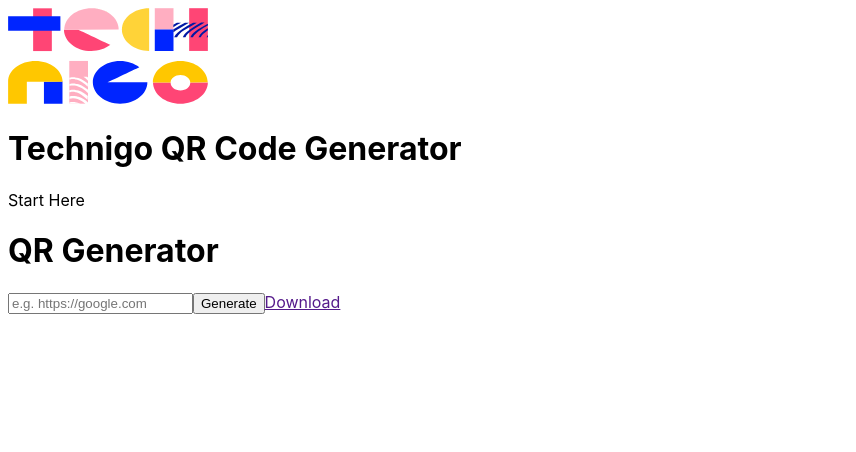
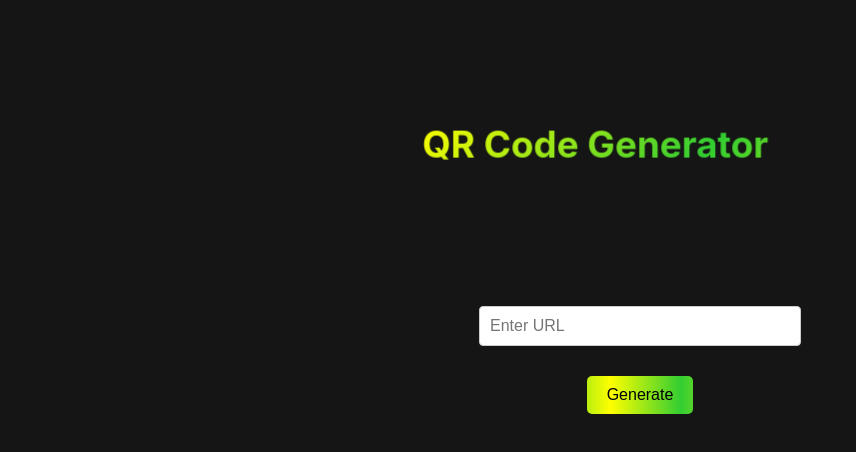
Before and after one commit to Technigo/project-custom-hooks-qr-code-generator-vite, a React (Vite) app: page / in a window 1280 px wide. Shown: the top 452 px of the page, without its empty margins (0-856 px from the left). Built offline with nearby package versions, Linux system fonts and the light colour scheme.

Commit message:
custom hook

```diff
--- a/src/App.jsx
+++ b/src/App.jsx
@@ -1,24 +1,62 @@
 // App Component Explanation
 // The App component serves as a user interface for generating and downloading QR codes, utilizing the custom hook useQRCodeGenerator which encapsulates the logic for QR code generation and management. When rendered, the component displays a title ("Technigo QR Code Generator") and conditionally renders either an input field and a "Generate" button or a generated QR code image, a "Download" button, and a "Repeat" button, based on the showInput state variable. If showInput is true, users can input a URL and generate a QR code by clicking the "Generate" button. Once generated, the input field and "Generate" button are replaced by the QR code image and additional buttons. The "Download" button triggers a download of the QR code image, and the "Repeat" button resets the UI to allow for generating a new QR code. The url, setUrl, qr, showInput, generateQRCode, downloadQRCode, and repeatAction variables and functions are derived from the useQRCodeGenerator hook, providing the necessary state and actions to manage the QR code generation process.
-import logo from "./assets/technigo-logo.svg";
+
 // Import the custom hook useQRCodeGenerator
-import { QrExample } from "./components/QrExample";
+import { useQRCodeGenerator } from "./hooks/useQRCodeGenerator";
+import { useState, useEffect } from 'react';
+
 
 // Define the App component
 export const App = () => {
   // Destructure variables, properties and methods from the useQRCodeGenerator hook that you imported above here :)
+  const { url, setUrl, qr, showInput, generateQRCode, downloadQRCode, repeatAction } = useQRCodeGenerator();
+
+  const [isSpinning, setIsSpinning] = useState(false);
+
+  const handleGenerateClick = () => {
+    setIsSpinning(true); // Start the spin
+    setTimeout(() => {
+      generateQRCode(); // This will generate the QR code and change state to hide input
+    }, 1000); // Adjust to the total duration of your spin animation
+  };
+
+  useEffect(() => {
+    if (isSpinning) {
+      const timer = setTimeout(() => {
+        setIsSpinning(false);
+      }, 1000); // This should match the duration of the spin animation
+
+      return () => clearTimeout(timer);
+    }
+  }, [isSpinning]);
 
   // Return the JSX to render the component
   return (
-    <div className="">
-      {/* Render the title */}
-      <img className="logo" src={logo} alt="" />
-      <h1>Technigo QR Code Generator</h1>
-      <p>Start Here</p>
-      <QrExample />
+    <div className="app">
+      <h1>QR Code Generator</h1>
 
-      {/* Conditionally render based on wether the user is inputting an URL to generate a QR Code or the user wnats to downaload the generated QR Code from the url input */}
-      {/* {yourReactiveVariableThatTogglesTheDownloadQrCcodeOrInputField ? () : ()} */}
+      <div className={isSpinning ? 'spinning' : ''}>
+      {showInput ? (
+        // If showing input, display the input field and generate button
+        <div className='input-wrapper'>
+          <input
+            value={url}
+            onChange={(e) => setUrl(e.target.value)}
+            placeholder="Enter URL"
+          />
+          <button onClick={handleGenerateClick}>Generate</button>
+        </div>
+      ) : (
+        // If showing QR code, display the QR code and the buttons
+        <div>
+          <img src={qr} alt="Generated QR Code" />
+          <div className="button-wrapper">
+            <button onClick={downloadQRCode}>Download</button>
+            <button onClick={repeatAction}>Restart</button>
+          </div>
+        </div>
+      )}
     </div>
+  </div>
   );
 };
--- a/src/hooks/useQRCodeGenerator.jsx
+++ b/src/hooks/useQRCodeGenerator.jsx
@@ -1,35 +1,52 @@
 // Hook Explanation
 // This React component, specifically a custom hook named useQRCodeGenerator, is designed to facilitate the generation and downloading of QR codes. Initially, it utilizes the useState hook from React to manage three pieces of state: url (to store the input URL that will be converted into a QR code), qr (to store the generated QR code data URL), and showInput (a boolean to toggle the visibility of an input element in the UI). The hook exposes a method generateQRCode which utilizes the QRCode.toDataURL method to convert the provided URL into a QR code, applying specific styling options, and then updates the state with the generated QR code and hides the input. The downloadQRCode method allows users to download the generated QR code as a PNG file, prompting them to provide a filename and handling the download process via creating an anchor element in the DOM. Lastly, the repeatAction method resets the state to allow users to generate a new QR code. The hook returns an object containing the state variables and methods, enabling them to be utilized in the component where the hook is used.
 import QRCode from "qrcode";
+import { useState } from 'react';
 
 // Define a custom hook named useQRCodeGenerator
 export const useQRCodeGenerator = () => {
   // Reactive State variable to store the input URL
-  //   const ...
+  const [url, setUrl] = useState('');
 
   // Reactive State variable to store the generated QR code data URL
-  //   const ...
+  const [qr, setQr] = useState('');
 
   // Reactive State variable to toggle the visibility of the input element - boolean value
-  //   const ...
+  const [showInput, setShowInput] = useState(true);
+
 
   // Function to generate a QR code from the input URL
-  const generateQRCode = () => {
+  const generateQRCode = async () => {
     // HINT 1: Utilize the qrccode library that converts a URL to a QR code data URL.
+    try {
+      const qrCodeDataUrl = await QRCode.toDataURL(url, {
+        width: 300,
+        margin: 3,
+        color: {
+          dark: '#141514',
+          light: '#FFFFFF'
+        }
+      });
     // Use the Import of the qrcode and chain to the native method toDataUrl() much like the example provided and specify the data within the object that you will be passing such as the {url, {width, margin, color:{dark, light}}} which containes the information to generate the qr-code and url. Lastly, this native method toDataUrl() will contain a callback function  that will update the qr variable and will also update the variable toggling the visibility of the input element.
-    QRCode.toDataURL(
-      console.log("Delete This Line OR Comment Out")
+
+    /*QRCode.toDataURL(
+      console.log("Delete This Line OR Comment Out")*/
+
       // HINT 2: Ensure to pass the necessary parameters to the QR code generation method, such as the URL to convert and any styling options.
       // ...
       // HINT 3: Handle the callback of the QR code generation method, which provides the generated QR code data URL.
-      // ...
+      setQr(qrCodeDataUrl);
+      // Update the variable toggling the visibility of the input element
+      setShowInput(false);
+    } catch (err) {
       // HINT 4: Implement error handling to manage any issues that might occur during QR code generation.
-      // ...
+      console.error(err);
+
       // HINT 5: Update the relevant state variables with the generated QR code data URL and adjust the UI accordingly.
       // ...
       // HINT 6: Consider the user experience and how the UI should change once the QR code has been generated.
       // ...
-    );
+    }
   };
 
   // Function to download the generated QR code as a PNG file
@@ -37,42 +54,59 @@ export const useQRCodeGenerator = () => {
     // HINT 1: Consider encapsulating the filename prompting logic into a separate function.
     const getFileName = () => {
       // HINT 2: Use a method to prompt the user for input and store the response.
-      // ...
+      let filename = prompt('Please enter the file name', 'qrcode');
       // HINT 3: Implement a check for an empty filename and utilize recursion to re-prompt the user if necessary.
-      // ...
+      if (!filename) {
+        filename = getFileName();
+      }
       // HINT 4: Ensure the function returns the obtained filename.
-      // ...
+      // HINT 6: Format the filename to ensure it is filesystem-friendly.
+      return filename.replace(/[^a-z0-9]/gi, '_').toLowerCase();
+
     };
 
     // HINT 5: Call the above function to retrieve a filename and store it in a variable.
-    // ...
+    const filename = `${getFileName()}.png`;
 
-    // HINT 6: Format the filename to ensure it is filesystem-friendly.
-    // ...
+
+
 
     // HINT 7: Create an anchor element to facilitate the download.
-    // ...
+    const link = document.createElement('a');
 
     // HINT 8: Set the necessary attributes on the anchor element to prepare it for download.
-    // ...
+    link.href = qr;
+    link.download = filename;
 
     // HINT 9: Append the anchor element to the document to make it interactable.
-    // ...
+    document.body.appendChild(link);
+
 
     // HINT 10: Programmatically trigger a click on the anchor element to initiate the download.
-    // ...
+    link.click();
 
     // HINT 11: Remove the anchor element from the document after the download has been initiated.
-    // ...
+    document.body.removeChild(link);
   };
 
   // Function to reset the state and allow generating a new QR code
   const repeatAction = () => {
     // Reset the url state to an empty string
+    setUrl('');
     // Reset the qr state to an empty string
+    setQr('');
     // Show the input element back to true :)
+    setShowInput(true);
   };
 
   // Return the state variables and functions to be used in the component
-  return {};
+  return {
+    url,
+    setUrl,
+    qr,
+    showInput,
+    generateQRCode,
+    downloadQRCode,
+    repeatAction,
+  };
 };
--- a/src/index.css
+++ b/src/index.css
@@ -7,21 +7,85 @@
   -moz-osx-font-smoothing: grayscale;
 }
 
-/* .app {
+html, body {
+  height: 100%;
+  margin: 0;
+  padding: 0;
+  overflow: hidden; /* Prevents scrollbars if you do not need scrolling */
+}
+
+body {
+  background-color: #141514;
+  display: flex;
+  flex-direction: column;
+  justify-content: center;
+  align-items: center;
+  min-height: 100vh;
+  margin: 0;
+  padding: 0;
+}
+
+
+ .app {
   display: flex;
   flex-direction: column;
   align-items: center;
   justify-content: center;
-  min-height: 100vh;
-  background-color: #f8f8f8;
+  height: 100vh;
   padding: 20px;
+  perspective: 1000px;
+  width: 100vw;
+  margin: 0;
+}
+
+@keyframes bouncing {
+  0%, 100% {
+    transform: translate(0, 0);
+  }
+  25% {
+    transform: translate(calc(-10vw + 50px), calc(-10vh + 20px)); /* Bounce left and up */
+  }
+  50% {
+    transform: translate(calc(10vw - 50px), calc(10vh - 20px)); /* Bounce right and down */
+  }
+  75% {
+    transform: translate(calc(-10vw + 50px), calc(10vh - 20px)); /* Bounce left and down */
+  }
 }
 
 h1 {
-  color: #335383;
-  margin-bottom: 20px;
+
+  position: relative; /* to ensure the floating effect works */
+  font-size: 2.3rem; /* Adjust size as needed */
+  background: linear-gradient(-45deg, limegreen, yellow, limegreen, yellow);
+  background-size: 200% 200%; /* Large size to allow movement */
+  padding-bottom: 30px;
+  color: transparent;
+  -webkit-background-clip: text;
+  background-clip: text;
+  animation: gradient-animation 3s ease infinite;
+  display: inline-block; /* Or block, depending on your layout */
+  animation: bouncing 6s ease-in-out infinite;
 }
 
+@keyframes gradient-animation {
+  0% {
+    background-position: 0% 50%;
+  }
+  50% {
+    background-position: 100% 50%;
+  }
+  100% {
+    background-position: 0% 50%;
+  }
+}
+
+.input-wrapper {
+  display: flex;
+  flex-direction: column;
+  align-items: center;
+  justify-content: center;
+}
 input {
   padding: 10px;
   font-size: 16px;
@@ -31,19 +95,44 @@ input {
   width: 300px;
 }
 
+.button-wrapper {
+  display: flex;
+  align-items: center;
+  justify-content: center;
+}
+@keyframes gradient-animation {
+  0% {
+    background-position: 0% 50%;
+  }
+  50% {
+    background-position: 100% 50%;
+  }
+  100% {
+    background-position: 0% 50%;
+  }
+}
+
 button {
-  background-color: #335383;
-  color: #fff;
+  background-size: 200% 200%;
+  background-image: linear-gradient(to right, limegreen, yellow, limegreen, yellow);
+  color: #030303;
   padding: 10px 20px;
   border: none;
-  border-radius: 4px;
+  border-radius: 5px;
   font-size: 16px;
   cursor: pointer;
   margin: 10px;
+  animation: gradient-animation 3s ease infinite;
+  outline: none; /* Remove outline if button is clicked */
+  transition: transform 0.1s; /* Smooth transition for user interaction */
 }
 
 button:hover {
-  background-color: #23375d;
+  transform: scale(1.05); /* Slightly enlarge buttons on hover */
+}
+
+button:active {
+  transform: scale(0.95); /* Slightly shrink buttons when clicked */
 }
 
 img {
@@ -51,9 +140,35 @@ img {
   max-width: 300px;
   border: 1px solid #ccc;
   border-radius: 4px;
-} */
+}
 
 img.logo {
   border: none;
   max-width: 200px;
 }
+
+@keyframes spin {
+  0% {
+    transform: rotateY(0deg);
+    opacity: 1;
+  }
+  50% {
+    transform: rotateY(2160deg);
+    opacity: 0;
+  }
+  100% {
+    transform: rotateY(4320deg);
+    opacity: 1;
+  }
+}
+
+.spinning {
+  animation: spin 1s linear; /* Adjust time as needed for the desired speed */
+}
+
+@media (min-width: 600px) {
+  h1 {
+    margin-top: -220px;
+    padding-bottom: 80px; /* This will now apply to screens over 600 pixels wide */
+  }
+}
```
